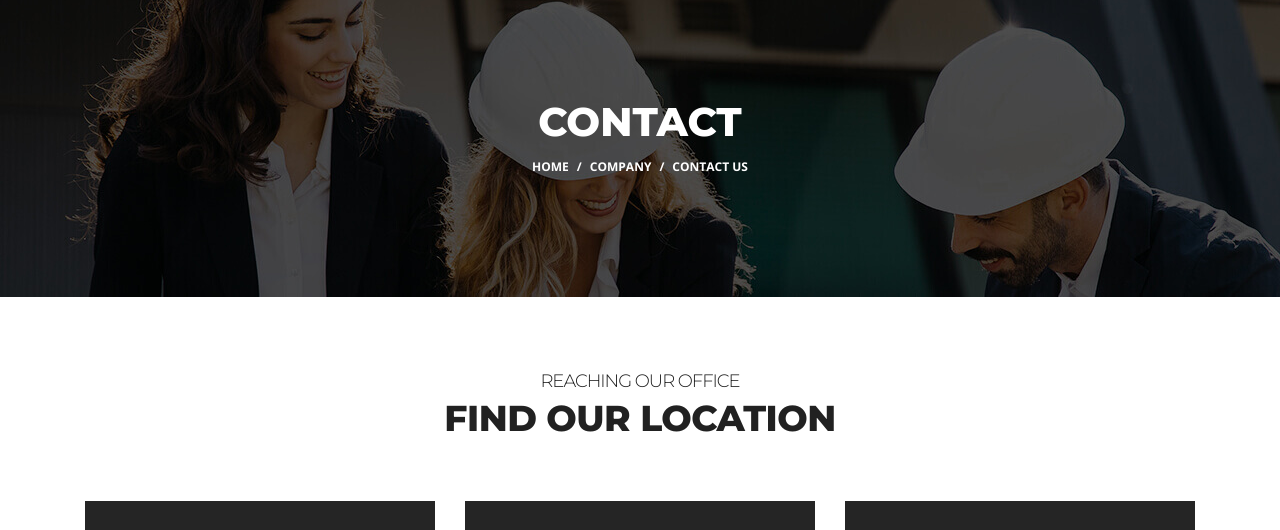
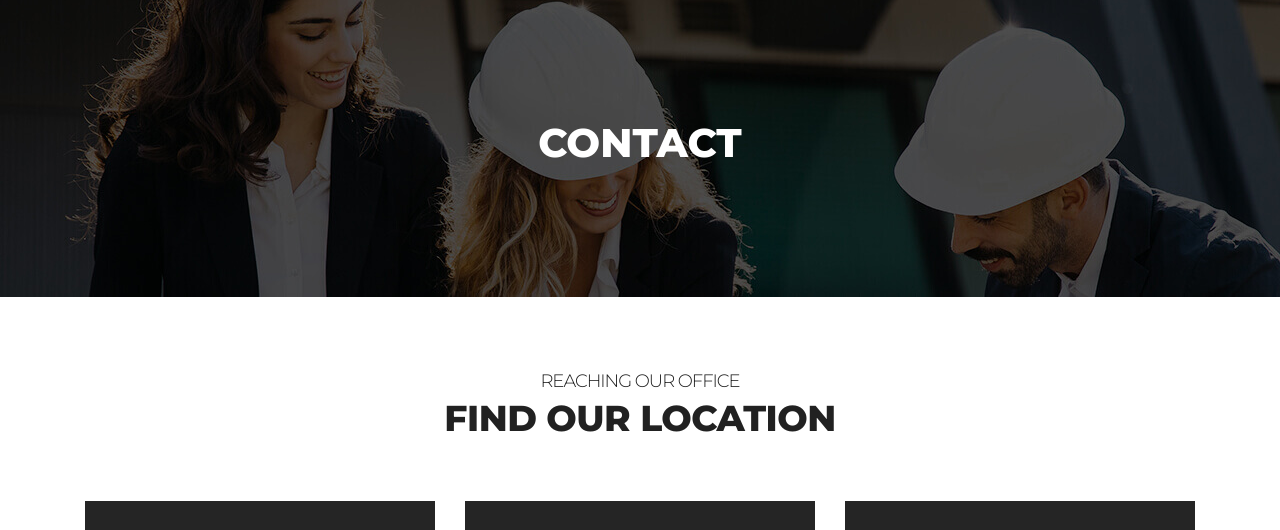
Before and after one commit to ranselorm/kafui, a plain HTML site: page contact.html in a window 1280 px wide. Shown: the part 206-736 px from the top of the page. Drawn offline with nearby package versions, Linux system fonts and the light colour scheme; some packages are replaced by stand-ins of ours.

Commit message:
Remove map

```diff
--- a/contact.html
+++ b/contact.html
@@ -241,15 +241,6 @@
               <div class="col-lg-12">
                 <div class="banner-heading">
                   <h1 class="banner-title">Contact</h1>
-                  <nav aria-label="breadcrumb">
-                    <ol class="breadcrumb justify-content-center">
-                      <li class="breadcrumb-item"><a href="#">Home</a></li>
-                      <li class="breadcrumb-item"><a href="#">Company</a></li>
-                      <li class="breadcrumb-item active" aria-current="page">
-                        Contact Us
-                      </li>
-                    </ol>
-                  </nav>
                 </div>
               </div>
               <!-- Col end -->
@@ -316,7 +307,7 @@
 
           <div class="gap-60"></div>
 
-          <div class="google-map">
+          <!-- <div class="google-map">
             <div
               id="map"
               class="map"
@@ -325,7 +316,7 @@
               data-marker="images/marker.png"
               data-marker-name="Constra"
             ></div>
-          </div>
+          </div> -->
 
           <div class="gap-40"></div>
 
```
